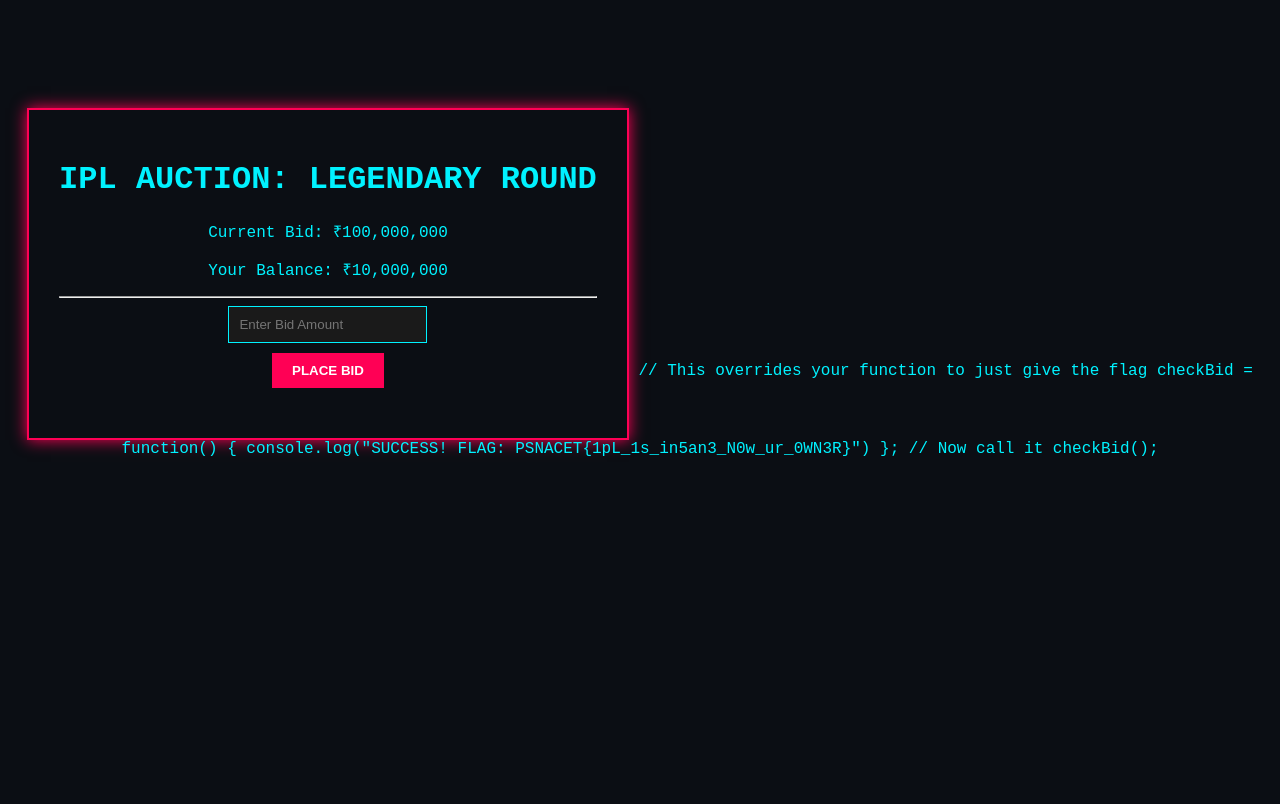
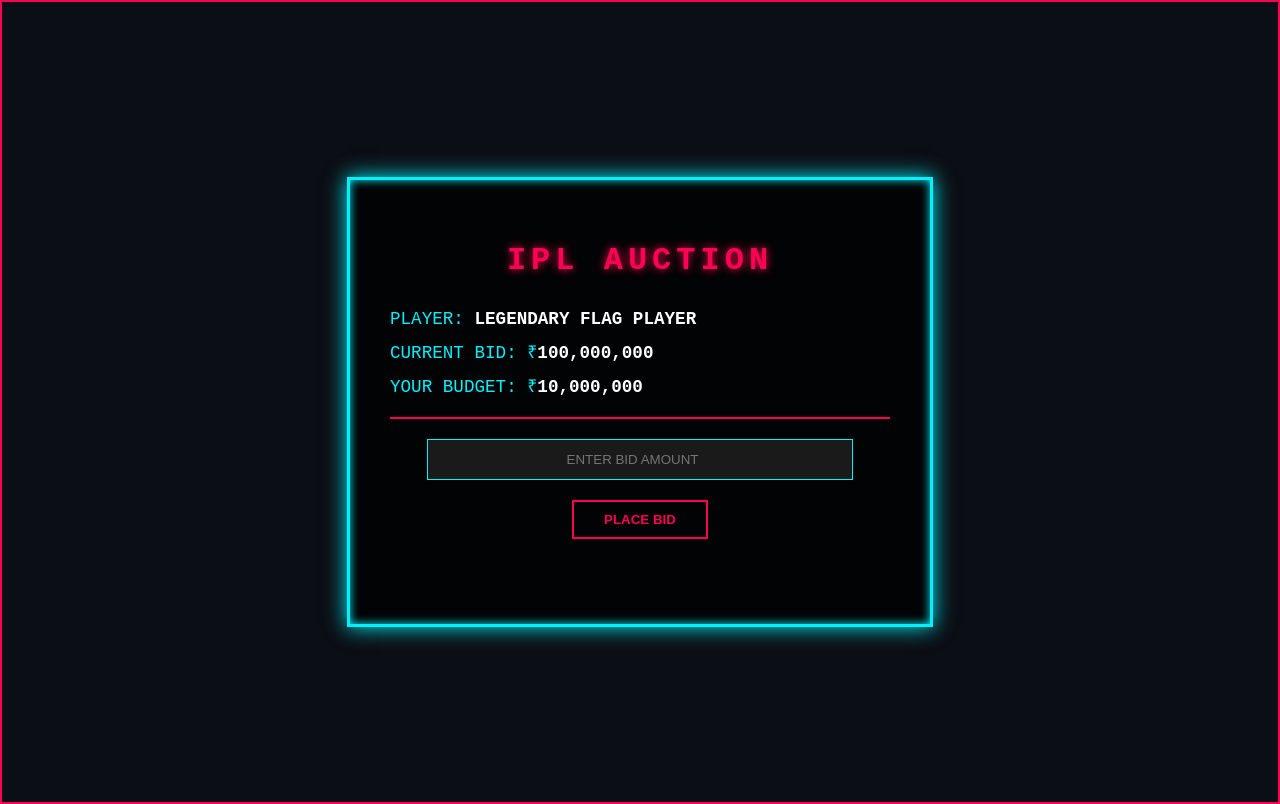
Before and after one commit to karthiksk0303/ipl-aution, a website: page index.html in a window 1280 px wide. Drawn offline with Linux system fonts and the light colour scheme.

Commit message:
Update index.html

```diff
--- a/index.html
+++ b/index.html
@@ -1,46 +1,144 @@
 <!DOCTYPE html>
-<html>
+<html lang="en">
 <head>
-    <title>IPL Mega Auction</title>
+    <meta charset="UTF-8">
+    <meta name="viewport" content="width=device-width, initial-scale=1.0">
+    <title>IPL MEGA AUCTION | 2026</title>
     <style>
-        body { background: #0b0e14; color: #00f2ff; font-family: 'Courier New', monospace; text-align: center; }
-        .box { border: 2px solid #ff0055; padding: 30px; display: inline-block; margin-top: 100px; box-shadow: 0 0 15px #ff0055; }
-        input { background: #1a1a1a; color: white; border: 1px solid #00f2ff; padding: 10px; margin-bottom: 10px; }
-        button { background: #ff0055; color: white; border: none; padding: 10px 20px; cursor: pointer; font-weight: bold; }
-        #msg { margin-top: 20px; font-weight: bold; }
+        :root {
+            --neon-cyan: #00f2ff;
+            --neon-red: #ff0055;
+            --bg-dark: #0b0e14;
+        }
+
+        body {
+            background-color: var(--bg-dark);
+            color: var(--neon-cyan);
+            font-family: 'Courier New', monospace;
+            display: flex;
+            justify-content: center;
+            align-items: center;
+            height: 100vh;
+            margin: 0;
+            overflow: hidden;
+            border: 2px solid var(--neon-red);
+        }
+
+        .auction-container {
+            text-align: center;
+            padding: 40px;
+            border: 3px solid var(--neon-cyan);
+            box-shadow: 0 0 20px var(--neon-cyan), inset 0 0 10px var(--neon-cyan);
+            background: rgba(0, 0, 0, 0.8);
+            max-width: 500px;
+            width: 90%;
+        }
+
+        h1 {
+            color: var(--neon-red);
+            text-shadow: 0 0 10px var(--neon-red);
+            letter-spacing: 5px;
+            margin-bottom: 30px;
+        }
+
+        .stats {
+            text-align: left;
+            margin-bottom: 20px;
+            font-size: 1.1rem;
+        }
+
+        .stat-line { margin: 10px 0; }
+        .highlight { color: white; font-weight: bold; }
+
+        input {
+            background: #1a1a1a;
+            border: 1px solid var(--neon-cyan);
+            color: white;
+            padding: 12px;
+            width: 80%;
+            margin-bottom: 20px;
+            outline: none;
+            text-align: center;
+        }
+
+        button {
+            background: transparent;
+            color: var(--neon-red);
+            border: 2px solid var(--neon-red);
+            padding: 10px 30px;
+            cursor: pointer;
+            font-weight: bold;
+            transition: 0.3s;
+            text-transform: uppercase;
+        }
+
+        button:hover {
+            background: var(--neon-red);
+            color: white;
+            box-shadow: 0 0 15px var(--neon-red);
+        }
+
+        #msg {
+            margin-top: 25px;
+            min-height: 20px;
+            word-wrap: break-word;
+        }
+
+        .glitch { animation: glitch 1s linear infinite; }
+        @keyframes glitch {
+            0% { transform: translate(0); }
+            20% { transform: translate(-2px, 2px); }
+            40% { transform: translate(-2px, -2px); }
+            60% { transform: translate(2px, 2px); }
+            80% { transform: translate(2px, -2px); }
+            100% { transform: translate(0); }
+        }
     </style>
 </head>
 <body>
-    <div class="box">
-        <h1>IPL AUCTION: LEGENDARY ROUND</h1>
-        <p>Current Bid: ₹<span id="bid">100,000,000</span></p>
-        <p>Your Balance: ₹<span id="bal">10,000,000</span></p>
-        <hr>
-        <input type="number" id="userBid" placeholder="Enter Bid Amount"><br>
-        <button onclick="checkBid()">PLACE BID</button>
-        <p id="msg"></p>
+
+    <div class="auction-container">
+        <h1 class="glitch">IPL AUCTION</h1>
+        <div class="stats">
+            <div class="stat-line">PLAYER: <span class="highlight">LEGENDARY FLAG PLAYER</span></div>
+            <div class="stat-line">CURRENT BID: ₹<span class="highlight" id="curBid">100,000,000</span></div>
+            <div class="stat-line">YOUR BUDGET: ₹<span class="highlight" id="curBal">10,000,000</span></div>
+        </div>
+
+        <hr style="border: 1px solid var(--neon-red); margin-bottom: 20px;">
+
+        <input type="number" id="userBid" placeholder="ENTER BID AMOUNT">
+        <br>
+        <button onclick="processBid()">PLACE BID</button>
+
+        <div id="msg"></div>
     </div>
 
     <script>
-        function checkBid() {
-            let bid = parseInt(document.getElementById('userBid').value);
-            let msg = document.getElementById('msg');
+        // Internal variables hidden from the HTML but accessible via Console
+        let budget = 10000000;
+        let minBid = 100000000;
 
-            // Logic: Bid must be > 100M and <= 10M (Mathematically impossible)
-            // Players must use F12 Console to change 'bid' or 'bal' variables to win.
-            if (bid > 100000000 && bid <= 10000000) {
-                msg.innerHTML = "SUCCESS! FLAG: PSNACET{1pL_1s_in5an3_N0w_ur_0WN3R}";
-                msg.style.color = "#00ff00";
+        function processBid() {
+            const userInp = document.getElementById('userBid').value;
+            const bid = parseInt(userInp);
+            const display = document.getElementById('msg');
+
+            // THE CHALLENGE LOGIC:
+            // This condition is mathematically impossible to satisfy via standard input.
+            // 1. Bid must be greater than 100 million.
+            // 2. Bid must be less than or equal to 10 million.
+
+            if (bid > minBid && bid <= budget) {
+                display.style.color = "#39ff14"; // Neon Green
+                display.innerHTML = "SUCCESS! PLAYER PURCHASED. <br><br>FLAG: PSNACET{1pL_1s_in5an3_N0w_ur_0WN3R}";
             } else {
-                msg.innerHTML = "ACCESS DENIED: Insufficient funds or bid too low!";
-                msg.style.color = "#ff0055";
+                display.style.color = var(--neon-red);
+                display.innerText = "TRANSACTION FAILED: INSUFFICIENT FUNDS OR BID TOO LOW.";
             }
         }
+
+        console.log("%c CTF HINT: %c Is the logic truly impossible, or can you redefine the 'budget'?", "color: red; font-weight: bold;", "color: cyan;");
     </script>
 </body>
 </html>
-// This overrides your function to just give the flag
-checkBid = function() { console.log("SUCCESS! FLAG: PSNACET{1pL_1s_in5an3_N0w_ur_0WN3R}") };
-
-// Now call it
-checkBid();
```
